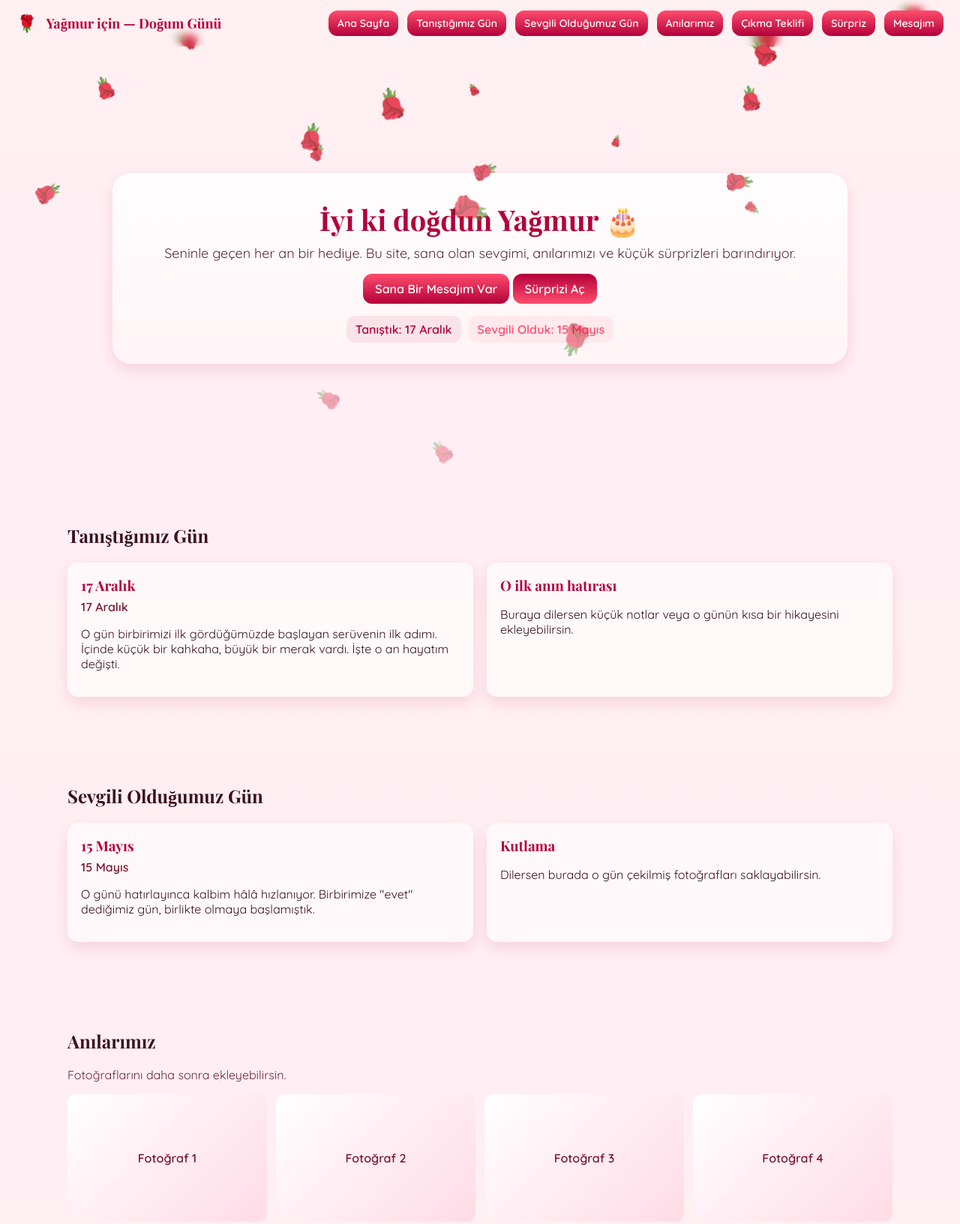
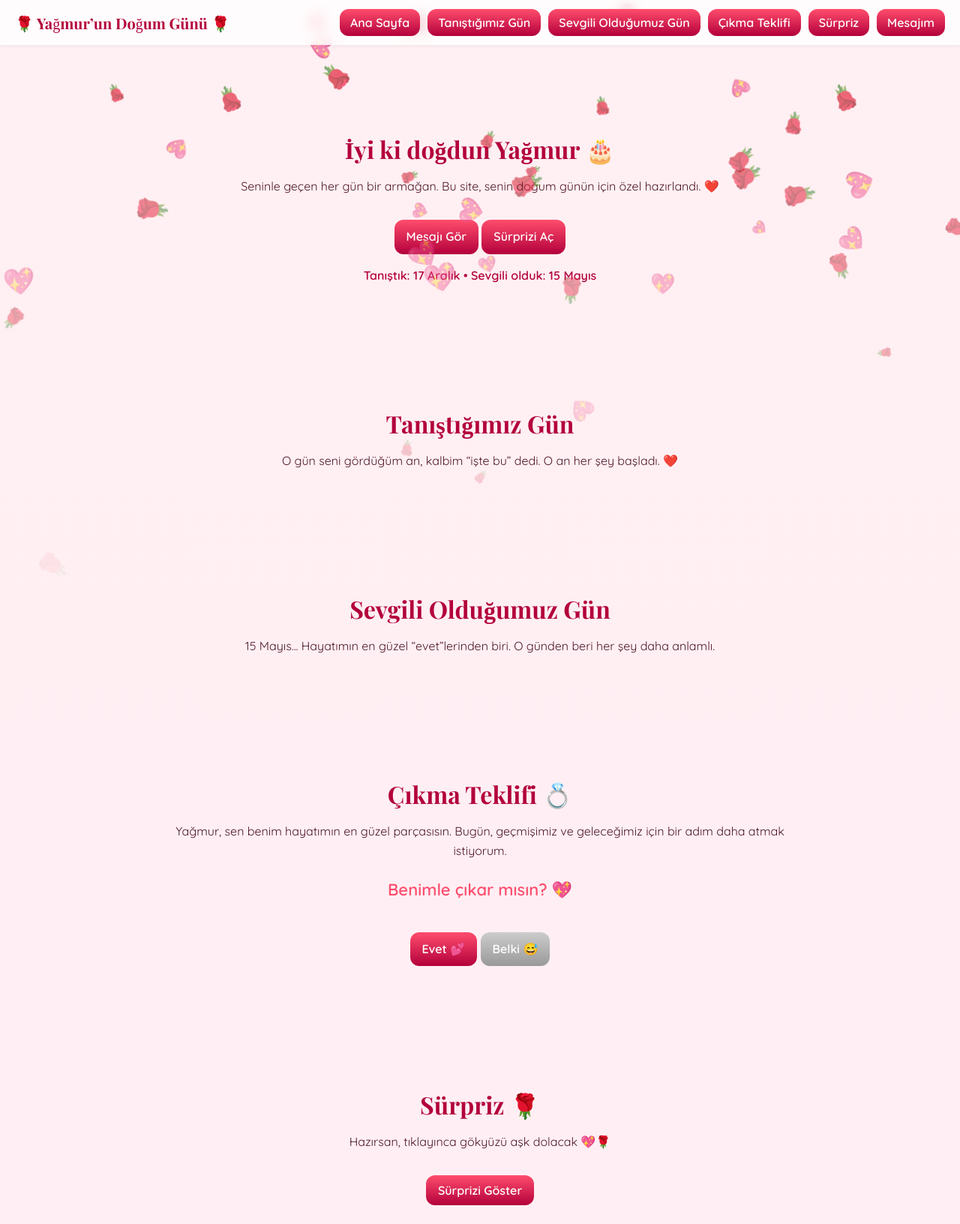
Before and after one commit to AlazOflaz06/yagmurundogumgunu, a plain HTML site: page index.html in a window 1280 px wide. Shown: the top 1632 px of the page at 75% size. Drawn offline with nearby package versions, Linux system fonts and the light colour scheme.

Commit message:
Refactor index.html for improved layout and styles
Updated the title and styles in the HTML file, improved header layout, and enhanced animations.

```diff
--- a/index.html
+++ b/index.html
@@ -1,150 +1,244 @@
 <!doctype html>
-
 <html lang="tr">
 <head>
   <meta charset="utf-8" />
   <meta name="viewport" content="width=device-width,initial-scale=1" />
-  <title>İyi ki doğdun Yağmur 🎂</title>
-  <link href="https://fonts.googleapis.com/css2?family=Playfair+Display:wght@400;700&family=Quicksand:wght@300;400;600&display=swap" rel="stylesheet">
+  <title>İyi ki doğdun Yağmur ❤️</title>
+  <link href="https://fonts.googleapis.com/css2?family=Playfair+Display:wght@700&family=Quicksand:wght@400;600&display=swap" rel="stylesheet">
   <style>
-    :root{
-      --bg1:#fff0f2;
-      --accent:#b3003b;
-      --accent-2:#ff4d6d;
-      --soft:#ffdbe6;
-      --glass: rgba(255,255,255,0.6);
-      --card-shadow: 0 8px 20px rgba(179,0,59,0.12);
-      --radius:18px;
+    :root {
+      --bg1: #fff0f3;
+      --accent: #b3003b;
+      --accent-2: #ff4d6d;
+      --soft: #ffe6eb;
+      --radius: 18px;
     }
-    *{box-sizing:border-box}
-    html,body{height:100%}
-    body{
-      margin:0;
-      font-family: 'Quicksand', system-ui, -apple-system, 'Segoe UI', Roboto, 'Helvetica Neue', Arial;
-      background: linear-gradient(180deg,var(--bg1),#ffeef4 60%);
-      color:#3a1220;
-      -webkit-font-smoothing:antialiased;
-      overflow-x:hidden;
+    * { box-sizing: border-box; scroll-behavior: smooth; }
+    body {
+      margin: 0;
+      font-family: 'Quicksand', sans-serif;
+      background: linear-gradient(180deg, var(--bg1), #ffeef4);
+      color: #3a1220;
     }
-    header{position:fixed;left:0;right:0;top:0;z-index:60;backdrop-filter: blur(6px);display:flex;align-items:center;justify-content:space-between;padding:14px 22px}
-    .logo{display:flex;gap:12px;align-items:center}
-    .logo .rose{font-size:22px}
-    .logo h1{font-family:'Playfair Display';margin:0;font-size:18px;color:var(--accent)}
-    nav{display:flex;gap:12px}
-    nav a{padding:8px 12px;border-radius:12px;text-decoration:none;color:#fff;background:linear-gradient(180deg,var(--accent-2),var(--accent));font-weight:600;font-size:14px}
-    nav a:hover{transform:translateY(-3px)}
-    main{padding-top:86px}
-    .hero{min-height:68vh;display:flex;align-items:center;justify-content:center;position:relative;text-align:center;padding:48px}
-    .hero .card{width:100%;max-width:980px;background:linear-gradient(180deg,rgba(255,255,255,0.9),rgba(255,245,247,0.85));border-radius:24px;padding:28px;box-shadow:var(--card-shadow);position:relative;overflow:hidden}
-    .hero h2{font-family:'Playfair Display';font-size:38px;margin:8px 0;color:var(--accent)}
-    .hero p.lead{font-size:18px;margin:0 0 12px;color:#5b2b3a}
-    .petal{position:absolute;top:-10vh;font-size:22px;pointer-events:none;animation:fall linear infinite}
-    @keyframes fall{to{transform:translateY(120vh) rotate(720deg);opacity:0}}
-    .heart{position:fixed;z-index:70;pointer-events:none;font-size:18px;transform:translate(-50%,-50%);}
-    section{padding:48px 20px}
-    .container{max-width:1100px;margin:0 auto}
-    .timeline{display:grid;grid-template-columns:1fr 1fr;gap:18px}
-    .event{background:var(--glass);padding:18px;border-radius:14px;box-shadow:var(--card-shadow)}
-    .event h3{margin:0 0 6px;font-family:'Playfair Display';color:var(--accent)}
-    .date{font-weight:700;color:#7a1730}
-    .gallery{display:grid;grid-template-columns:repeat(auto-fit,minmax(200px,1fr));gap:12px}
-    .photo{height:170px;border-radius:12px;background:linear-gradient(135deg,#fff 0%,#ffdbe6 100%);display:flex;align-items:center;justify-content:center;color:#7a1730;font-weight:600}
-    .message-box{background:linear-gradient(180deg,#fff,#fff9fb);padding:22px;border-radius:14px;box-shadow:var(--card-shadow)}
-    .typewriter{font-size:16px;line-height:1.6;color:#4b1a2a;min-height:110px}
-    .btn{display:inline-block;padding:10px 16px;border-radius:12px;background:linear-gradient(180deg,var(--accent-2),var(--accent));color:white;text-decoration:none;font-weight:700}
-    .modal{position:fixed;inset:0;display:flex;align-items:center;justify-content:center;background:rgba(0,0,0,0.45);z-index:80;opacity:0;pointer-events:none;transition:opacity .25s}
-    .modal.open{opacity:1;pointer-events:auto}
-    .modal .box{width:92%;max-width:700px;background:white;padding:22px;border-radius:18px;text-align:center}
-    .rising{position:relative;height:240px;overflow:hidden}
-    .rising i{position:absolute;bottom:-40px;font-size:28px;animation:rise 6s linear infinite}
-    @keyframes rise{to{transform:translateY(-380px) rotate(-80deg);opacity:0}}
-    footer{padding:18px;text-align:center;color:#8a3447}
-    @media(max-width:880px){.timeline{grid-template-columns:1fr}nav{overflow:auto}.hero h2{font-size:28px}}
+    header {
+      position: fixed;
+      top: 0; left: 0; right: 0;
+      background: rgba(255,255,255,0.8);
+      backdrop-filter: blur(8px);
+      display: flex; justify-content: space-between; align-items: center;
+      padding: 12px 20px;
+      z-index: 100;
+      box-shadow: 0 2px 6px rgba(0,0,0,0.05);
+    }
+    .logo { font-family: 'Playfair Display'; color: var(--accent); font-size: 20px; }
+    nav { display: flex; gap: 10px; flex-wrap: wrap; }
+    nav a {
+      text-decoration: none; background: linear-gradient(180deg,var(--accent-2),var(--accent));
+      color: white; padding: 8px 14px; border-radius: 12px; font-weight: 600; transition: 0.2s;
+    }
+    nav a:hover { transform: scale(1.05); }
+    main { padding-top: 90px; }
+
+    section {
+      padding: 60px 20px;
+      text-align: center;
+      max-width: 900px;
+      margin: 0 auto;
+    }
+    h2 { font-family: 'Playfair Display'; color: var(--accent); font-size: 32px; margin-bottom: 10px; }
+    p { line-height: 1.6; color: #501829; }
+
+    .btn {
+      display: inline-block;
+      margin-top: 16px;
+      padding: 10px 16px;
+      background: linear-gradient(180deg,var(--accent-2),var(--accent));
+      color: white; border-radius: 12px; font-weight: 700; text-decoration: none;
+    }
+
+    footer { text-align: center; padding: 20px; color: #8a3447; }
+
+    /* Gül ve kalp efektleri */
+    .petal {
+      position: fixed;
+      top: -10vh;
+      font-size: 20px;
+      animation: fall linear infinite;
+      pointer-events: none;
+      opacity: 0.8;
+    }
+    @keyframes fall {
+      to {
+        transform: translateY(110vh) rotate(720deg);
+        opacity: 0;
+      }
+    }
+
+    /* Mesaj yazma efekti */
+    .message-box {
+      background: white;
+      border-radius: var(--radius);
+      box-shadow: 0 4px 20px rgba(179,0,59,0.15);
+      padding: 20px;
+    }
+    .typewriter {
+      white-space: pre-wrap;
+      font-size: 16px;
+      line-height: 1.7;
+      text-align: left;
+      color: #4b1a2a;
+      min-height: 120px;
+    }
+
+    .modal {
+      position: fixed;
+      inset: 0;
+      background: rgba(0,0,0,0.5);
+      display: flex; align-items: center; justify-content: center;
+      opacity: 0; pointer-events: none; transition: 0.3s;
+      z-index: 200;
+    }
+    .modal.open { opacity: 1; pointer-events: all; }
+    .modal .box {
+      background: white;
+      border-radius: 18px;
+      padding: 30px;
+      text-align: center;
+      max-width: 600px;
+      width: 90%;
+      box-shadow: 0 6px 20px rgba(0,0,0,0.15);
+    }
+
+    @keyframes rise {
+      to { transform: translateY(-400px) rotate(-60deg); opacity: 0; }
+    }
   </style>
 </head>
 <body>
 <header>
-  <div class="logo"><div class="rose">🌹</div><h1>Yağmur için — Doğum Günü</h1></div>
+  <div class="logo">🌹 Yağmur’un Doğum Günü 🌹</div>
   <nav>
     <a href="#home">Ana Sayfa</a>
     <a href="#tany">Tanıştığımız Gün</a>
     <a href="#sevgili">Sevgili Olduğumuz Gün</a>
-    <a href="#anilar">Anılarımız</a>
     <a href="#cikmateklifi">Çıkma Teklifi</a>
     <a href="#surprise">Sürpriz</a>
     <a href="#mesaj">Mesajım</a>
   </nav>
-</header><main id="home">
-  <section class="hero container">
-    <div class="card">
-      <h2>İyi ki doğdun Yağmur 🎂</h2>
-      <p class="lead">Seninle geçen her an bir hediye. Bu site, sana olan sevgimi, anılarımızı ve küçük sürprizleri barındırıyor.</p>
-      <p><a class="btn" href="#mesaj">Sana Bir Mesajım Var</a> <a class="btn" id="open-surprise" href="#surprise" style="background:linear-gradient(180deg,var(--accent),var(--accent-2))">Sürprizi Aç</a></p>
-      <div style="margin-top:16px;display:flex;gap:10px;flex-wrap:wrap;justify-content:center">
-        <div style="padding:8px 12px;border-radius:12px;background:rgba(179,0,59,0.08);color:var(--accent);font-weight:700">Tanıştık: 17 Aralık</div>
-        <div style="padding:8px 12px;border-radius:12px;background:rgba(255,77,109,0.08);color:var(--accent-2);font-weight:700">Sevgili Olduk: 15 Mayıs</div>
-      </div>
+</header>
+
+<main id="home">
+  <section>
+    <h2>İyi ki doğdun Yağmur 🎂</h2>
+    <p>Seninle geçen her gün bir armağan. Bu site, senin doğum günün için özel hazırlandı. ❤️</p>
+    <p><a class="btn" href="#mesaj">Mesajı Gör</a> <a class="btn" href="#surprise">Sürprizi Aç</a></p>
+    <p style="margin-top:14px; color:#b3003b; font-weight:600;">
+      Tanıştık: 17 Aralık • Sevgili olduk: 15 Mayıs
+    </p>
+  </section>
+
+  <section id="tany">
+    <h2>Tanıştığımız Gün</h2>
+    <p>O gün seni gördüğüm an, kalbim “işte bu” dedi. O an her şey başladı. ❤️</p>
+  </section>
+
+  <section id="sevgili">
+    <h2>Sevgili Olduğumuz Gün</h2>
+    <p>15 Mayıs... Hayatımın en güzel “evet”lerinden biri. O günden beri her şey daha anlamlı.</p>
+  </section>
+
+  <section id="cikmateklifi">
+    <h2>Çıkma Teklifi 💍</h2>
+    <p>Yağmur, sen benim hayatımın en güzel parçasısın.
+    Bugün, geçmişimiz ve geleceğimiz için bir adım daha atmak istiyorum.</p>
+    <p style="font-size:22px; color:var(--accent-2); font-weight:700;">Benimle çıkar mısın? 💖</p>
+    <p>
+      <a class="btn" onclick="alert('Yağmur evet dedi! 💞')">Evet 💕</a>
+      <a class="btn" style="background:linear-gradient(180deg,#ccc,#999)" onclick="alert('Belki sonra 😅')">Belki 😅</a>
+    </p>
+  </section>
+
+  <section id="surprise">
+    <h2>Sürpriz 🌹</h2>
+    <p>Hazırsan, tıklayınca gökyüzü aşk dolacak 💖🌹</p>
+    <a class="btn" id="open-surprise">Sürprizi Göster</a>
+  </section>
+
+  <section id="mesaj">
+    <h2>Mesajım</h2>
+    <div class="message-box">
+      <div class="typewriter" id="typed"></div>
     </div>
   </section>
-  <div id="petals"></div>
-</main><section id="tany">
-  <div class="container">
-    <h2 style="font-family:'Playfair Display'">Tanıştığımız Gün</h2>
-    <div class="timeline" style="margin-top:12px">
-      <div class="event"><h3>17 Aralık</h3><div class="date">17 Aralık</div><p>O gün birbirimizi ilk gördüğümüzde başlayan serüvenin ilk adımı. İçinde küçük bir kahkaha, büyük bir merak vardı. İşte o an hayatım değişti.</p></div>
-      <div class="event"><h3>O ilk anın hatırası</h3><p>Buraya dilersen küçük notlar veya o günün kısa bir hikayesini ekleyebilirsin.</p></div>
-    </div>
+</main>
+
+<footer>Bu site Yağmur için hazırlandı ❤️</footer>
+
+<div id="modal" class="modal">
+  <div class="box">
+    <h3 style="color:var(--accent)">🌹 Sürpriz Yağmur İçin 🌹</h3>
+    <p>Sen bu dünyanın en güzel çiçeğisin...</p>
+    <div id="riser" style="position:relative; height:300px; overflow:hidden;"></div>
+    <a class="btn" id="close-modal">Kapat</a>
   </div>
-</section><section id="sevgili">
-  <div class="container">
-    <h2 style="font-family:'Playfair Display'">Sevgili Olduğumuz Gün</h2>
-    <div class="timeline" style="margin-top:12px">
-      <div class="event"><h3>15 Mayıs</h3><div class="date">15 Mayıs</div><p>O günü hatırlayınca kalbim hâlâ hızlanıyor. Birbirimize "evet" dediğimiz gün, birlikte olmaya başlamıştık.</p></div>
-      <div class="event"><h3>Kutlama</h3><p>Dilersen burada o gün çekilmiş fotoğrafları saklayabilirsin.</p></div>
-    </div>
-  </div>
-</section><section id="anilar">
-  <div class="container">
-    <h2 style="font-family:'Playfair Display'">Anılarımız</h2>
-    <p style="color:#6e2433">Fotoğraflarını daha sonra ekleyebilirsin.</p>
-    <div class="gallery"><div class="photo">Fotoğraf 1</div><div class="photo">Fotoğraf 2</div><div class="photo">Fotoğraf 3</div><div class="photo">Fotoğraf 4</div></div>
-  </div>
-</section><section id="cikmateklifi">
-  <div class="container">
-    <h2 style="font-family:'Playfair Display';color:var(--accent)">Çıkma Teklifi 💍</h2>
-    <div class="event" style="margin-top:12px;text-align:center">
-      <p style="font-size:18px;color:#5b2b3a">Yağmur, sen benim hayatımın en güzel parçasısın. Bugün, geçmişimiz ve geleceğimiz için bir adım daha atmak istiyorum.</p>
-      <p style="font-size:22px;color:var(--accent-2);font-weight:700;margin-top:16px">Benimle çıkar mısın? 💖</p>
-      <p style="margin-top:12px"><a class="btn" onclick="alert('Yağmur evet dedi! 💞')">Evet 💕</a> <a class="btn" style="background:linear-gradient(180deg,#ccc,#999)" onclick="alert('Belki sonra... 😅')">Belki 😅</a></p>
-    </div>
-  </div>
-</section><section id="surprise">
-  <div class="container">
-    <h2 style="font-family:'Playfair Display'">Sürpriz</h2>
-    <div class="event" style="margin-top:12px"><p>Butona tıklayınca kalpler yükselir.</p><p><a id="open-modal" class="btn">Sürprizi Göster</a></p></div>
-  </div>
-</section><section id="mesaj">
-  <div class="container">
-    <h2 style="font-family:'Playfair Display'">Mesajım</h2>
-    <div class="message-box"><div class="typewriter" id="typed"></div></div>
-  </div>
-</section><footer><div class="container">Bu site Yağmur için hazırlandı. ❤️</div></footer><div id="modal" class="modal"><div class="box"><h3 style="color:var(--accent)">Sürpriz Seni Bekliyor</h3><p>Sevgilerimle, hep seninle...</p><div class="rising" id="riser"></div><p><a id="close-modal" class="btn">Kapat</a></p></div></div><div id="pointer-heart" class="heart">💖</div>
+</div>
+
 <script>
-const petalsRoot=document.getElementById('petals');
-const petalCount=20;
-for(let i=0;i<petalCount;i++){const el=document.createElement('div');el.className='petal';el.style.left=Math.random()*100+'vw';el.style.fontSize=(14+Math.random()*28)+'px';el.style.animationDuration=(6+Math.random()*8)+'s';el.style.animationDelay=(Math.random()*6)+'s';el.textContent='🌹';el.style.top=(-10-Math.random()*10)+'vh';document.body.appendChild(el);}
-const ph=document.getElementById('pointer-heart');window.addEventListener('mousemove',e=>{ph.style.left=e.clientX+'px';ph.style.top=e.clientY+'px';});
-const modal=document.getElementById('modal');document.getElementById('open-modal').addEventListener('click',e=>{e.preventDefault();openModal();});document.getElementById('close-modal').addEventListener('click',e=>{e.preventDefault();closeModal();});document.getElementById('open-surprise').addEventListener('click',e=>{e.preventDefault();openModal();});
-function openModal(){modal.classList.add('open');startRising();}function closeModal(){modal.classList.remove('open');stopRising();}
-let riserTimer;function startRising(){const root=document.getElementById('riser');root.innerHTML='';riserTimer=setInterval(()=>{const i=document.createElement('i');i.textContent=['💖','❤️','🌹'][Math.floor(Math.random()*3)];i.style.left=Math.random()*90+'%';i.style.animationDuration=(4+Math.random()*4)+'s';root.appendChild(i);setTimeout(()=>{if(i.parentNode)i.parentNode.removeChild(i);},8000);},330);}function stopRising(){clearInterval(riserTimer);}
-const text=`Yağmurum Güzel Kızım Her Ne Kadar Kötü Ve Zor Zamanlardan Geçsekde Okadar Şey Yaşayıp Birbirimizden Ayrıda Kalsak Biz Asla Kopamadık Birbirimizden Ve Birbirimizi Biz Çok Seviyoruz Aslada Kopamayacağız Okadar Hayal Kurduk Hiçbirini Yaşamadan Ölmeyelim İstiyorum Seni Yeri Geldi Mutlu Ettim Yeri Geldi Güldürdüm Yeri Geldi Üzdüm Ve Ağlattım Bunlar İçin Çok Üzgünüm Çok Pişmanım Ama Ben Bunca Şeyden Sonra Anladımki Senin Bana Verdiğin O Değeri Ve Sevgiyi Ben Asla O Sevgiyi Kaybetmemek İçin Elimden Geleni Yapmaya Çalışıcam Sen Benim Şu Hayatta Tanıdığım En Karakterli En Güzel En Mükemmel İnsansın Seni Tanıdığım İçin Çok Mutluyum Prensesim Seni Çok Seviyorum`;
-const typed=document.getElementById('typed');let idx=0;function type(){if(idx<=text.length){typed.textContent=text.slice(0,idx);idx++;setTimeout(type,22+Math.random()*40);}}
-function visible(el){const r=el.getBoundingClientRect();return r.top<window.innerHeight&&r.bottom>=0;}
-function checkStart(){if(visible(typed)&&idx===0)type();}
-window.addEventListener('scroll',checkStart);window.addEventListener('load',checkStart);
-document.querySelectorAll('.photo').forEach(p=>{p.addEventListener('click',()=>{p.animate([{transform:'scale(1)'},{transform:'scale(1.04)'},{transform:'scale(1)'}],{duration:420});alert('Fotoğraf eklemek için bu kutuyu değiştir.');})});
-window.addEventListener('keydown',e=>{if(e.key==='Enter'){openModal()}if(e.key==='Escape'){closeModal()}});
-document.body.addEventListener('click',function(e){const h=document.createElement('div');h.textContent='💗';h.style.position='fixed';h.style.left=e.clientX+'px';h.style.top=e.clientY+'px';h.style.transform='translate(-50%,-50%)';h.style.fontSize='22px';h.style.pointerEvents='none';h.style.zIndex=999;document.body.appendChild(h);h.animate([{transform:'translate(-50%,-50%) scale(1)',opacity:1},{transform:'translate(-50%,-150%) scale(1.8)',opacity:0}],{duration:900}).onfinish=()=>h.remove();});
+const text = `Yağmurum Güzel Kızım Her Ne Kadar Kötü Ve Zor Zamanlardan Geçsekde Okadar Şey Yaşayıp Birbirimizden Ayrıda Kalsak Biz Asla Kopamadık Birbirimizden Ve Birbirimizi Biz Çok Seviyoruz Aslada Kopamayacağız Okadar Hayal Kurduk Hiçbirini Yaşamadan Ölmeyelim İstiyorum Seni Yeri Geldi Mutlu Ettim Yeri Geldi Güldürdüm Yeri Geldi Üzdüm Ve Ağlattım Bunlar İçin Çok Üzgünüm Çok Pişmanım Ama Ben Bunca Şeyden Sonra Anladımki Senin Bana Verdiğin O Değeri Ve Sevgiyi Ben Asla O Sevgiyi Kaybetmemek İçin Elimden Geleni Yapmaya Çalışıcam Sen Benim Şu Hayatta Tanıdığım En Karakterli En Güzel En Mükemmel İnsansın Seni Tanıdığım İçin Çok Mutluyum Prensesim Seni Çok Seviyorum 💖`;
+
+let i = 0;
+const typed = document.getElementById("typed");
+function type() {
+  if (i < text.length) {
+    typed.textContent += text.charAt(i);
+    i++;
+    setTimeout(type, 30);
+  }
+}
+window.addEventListener("scroll", () => {
+  if (typed.getBoundingClientRect().top < window.innerHeight && i === 0) type();
+});
+
+// Gül yaprakları animasyonu
+for (let n = 0; n < 40; n++) {
+  const el = document.createElement("div");
+  el.className = "petal";
+  el.textContent = Math.random() > 0.4 ? "🌹" : "💖";
+  el.style.left = Math.random() * 100 + "vw";
+  el.style.animationDuration = 5 + Math.random() * 7 + "s";
+  el.style.fontSize = 16 + Math.random() * 24 + "px";
+  el.style.animationDelay = Math.random() * 5 + "s";
+  document.body.appendChild(el);
+}
+
+// Sürpriz penceresi
+const modal = document.getElementById("modal");
+document.getElementById("open-surprise").addEventListener("click", () => {
+  modal.classList.add("open");
+  startRising();
+});
+document.getElementById("close-modal").addEventListener("click", () => {
+  modal.classList.remove("open");
+  stopRising();
+});
+
+let timer;
+function startRising() {
+  const root = document.getElementById("riser");
+  root.innerHTML = "";
+  timer = setInterval(() => {
+    const e = document.createElement("div");
+    e.textContent = ["💖", "❤️", "🌹"][Math.floor(Math.random() * 3)];
+    e.style.position = "absolute";
+    e.style.left = Math.random() * 90 + "%";
+    e.style.bottom = "-20px";
+    e.style.fontSize = 20 + Math.random() * 24 + "px";
+    e.style.animation = "rise 5s linear";
+    root.appendChild(e);
+    setTimeout(() => e.remove(), 5000);
+  }, 150);
+}
+function stopRising() { clearInterval(timer); }
 </script>
 </body>
-            </html>
+</html>
```
